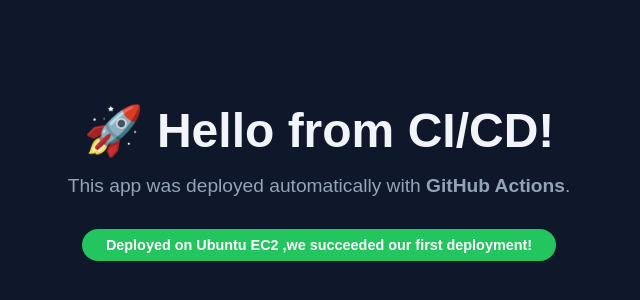
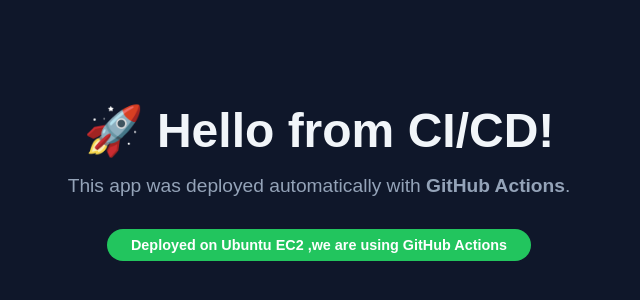
Before and after one commit to mamadoukebe19/ci-cd-lab, a plain HTML site: page index.html in a window 1280 px wide. Shown: the part 218-518 px from the top of the page, without its empty margins (321-961 px from the left). Drawn offline with Linux system fonts and the light colour scheme.

Commit message:
third commit1

```diff
--- a/index.html
+++ b/index.html
@@ -10,7 +10,7 @@
   <div class="container">
     <h1>🚀 Hello from CI/CD!</h1>
     <p>This app was deployed automatically with <strong>GitHub Actions</strong>.</p>
-    <div class="badge">Deployed on Ubuntu EC2 ,we succeeded our first deployment!</div>
+    <div class="badge">Deployed on Ubuntu EC2 ,we are using GitHub Actions</div>
   </div>
 </body>
 </html>
```
